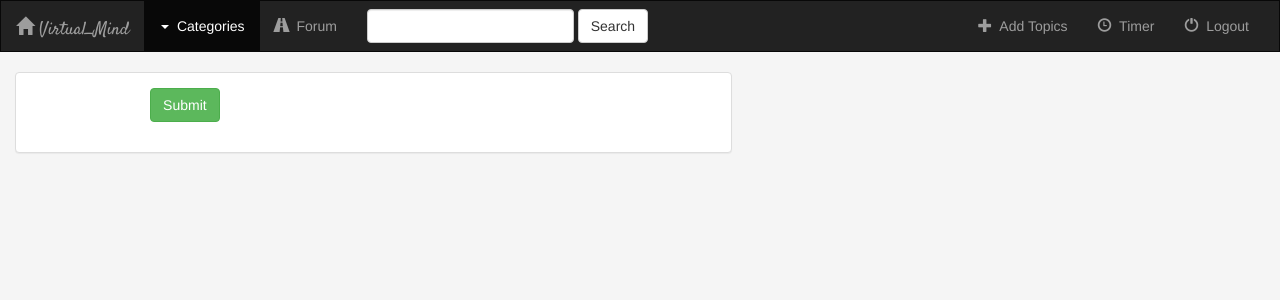
After one commit to djangoman18feb/The_keeper_project, a Django app: template personal_space/templates/personal_space/topic_form.html in a window 1280 px wide. The commit adds this page. Shown: the top 300 px of the page. Run offline with Django 3.2, Linux system fonts and the light colour scheme; the template is opened without the code that fills it, so the values that code supplies are empty; some libraries are stand-ins or nearby versions.

Commit message:
second development comit until model forms and push using git in pycharm

```diff
--- a/personal_space/templates/personal_space/base.html
+++ b/personal_space/templates/personal_space/base.html
@@ -53,7 +53,7 @@
             <ul class="nav navbar-nav navbar-right">
 
                 <li>
-                    <a href="#">
+                    <a href='{% url 'personal_space:create_topic' %}'>
                         <span class="glyphicon glyphicon-plus" aria-hidden="true"></span>&nbsp;
                         Add Topics
                     </a>
--- a/personal_space/templates/personal_space/detail.html
+++ b/personal_space/templates/personal_space/detail.html
@@ -1,9 +1,10 @@
 {% extends 'personal_space/base.html' %}
     {% block content %}
-        <strong>{{topic_title }}</strong>
+        <strong>{{topics.title }}</strong>
         <br>
         <br>
-    {% for step in all_steps %}
+
+    {% for step in topics.content_set.all %}
         <ul>
             <li><strong>Step</strong>  - {{ step.step }}</li>
         </ul>
--- /dev/null
+++ b/personal_space/templates/personal_space/form-template.html
@@ -0,0 +1,9 @@
+{% for field in form %}
+    <div class="form-group">
+        <div class="col-sm-offset-2 col-sm-10">
+            <span class="text-danger small">{{ field.errors }}</span>
+        </div>
+        <label class="control-label col-sm-2">{{ field.label_tag }}</label>
+        <div class="col-sm-10">{{ field }}</div>
+    </div>
+{% endfor %}
--- /dev/null
+++ b/personal_space/templates/personal_space/topic_form.html
@@ -0,0 +1,48 @@
+{% extends 'personal_space/base.html' %}
+{% block content %}
+    <div class="container-fluid">
+        <div class="row">
+            <div class="col-sm-12 col-md-7">
+                <div class="panel panel-default">
+                    <div class="panel-body">
+                        <form action="" method="post" class="form-horizontal">
+                            {% csrf_token %}
+                            {% include 'personal_space/form-template.html' %}
+                            <div class="form-group">
+                                <div class="col-sm-offset-2 col-sm-10">
+                                    <button type="submit" class="btn btn-success">Submit</button>
+
+                                </div>
+
+                            </div>
+
+                        </form>
+
+                    </div>
+
+                </div>
+            </div>
+
+        </div>
+
+    </div>
+
+
+
+
+
+
+
+
+
+
+
+
+
+
+
+
+
+
+
+{% endblock %}
--- a/personal_space/urls.py
+++ b/personal_space/urls.py
@@ -6,12 +6,14 @@ app_name ='personal_space'
 
 urlpatterns = [
     #/personal_space/
-    url(r'^$', views.index, name='index'),
+    url(r'^$', views.Indexview.as_view(), name='index'),
     #/personal_space/topic__id
-    url(r'^(?P<topic_id>[0-9]+)/$', views.detail, name='detail'),
-
-
-
-
+    url(r'^(?P<pk>[0-9]+)/$', views.Detailview.as_view(), name='detail'),
+    #/personal_space/topic_id/delete_topic/
+    url(r'^(?P<pk>[0-9]+)/delete_topic/$', views.Delete_topic.as_view(), name='delete_topic'),
+    #/personal_space/topic/add
+    url(r'^topic/add/$', views.TopicCreate.as_view(), name='create_topic'),
+    #/personal_space/topic_id/update
+    url(r'^(?P<pk>[0-9]+)/update/$', views.TopicUpdate.as_view(), name='update_topic'),
 
 ]
```
Also changed, not shown: personal_space/templates/personal_space/index.html (+8 -0 lines).
